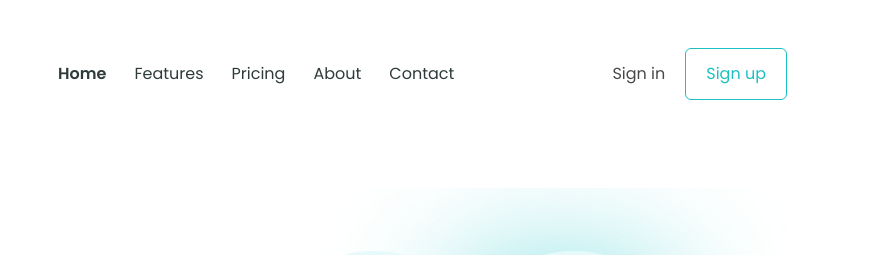
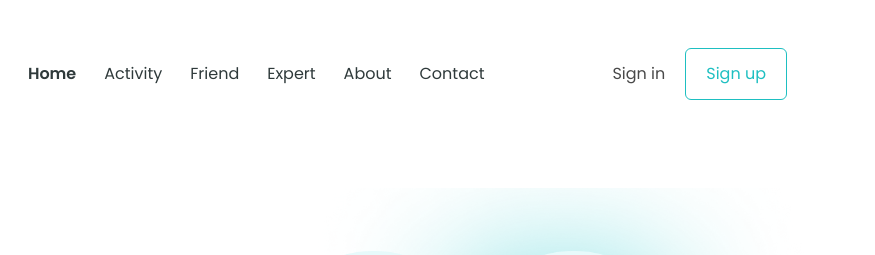
Before and after one commit to ilzamafif/yh, a plain HTML site: page index.html in a window 1280 px wide. Shown: the top 255 px of the page, 405-1280 px from the left. Drawn offline with Linux system fonts and the light colour scheme.

Commit message:
perubahan link navbar

```diff
--- a/index.html
+++ b/index.html
@@ -38,10 +38,13 @@
                             <a class="nav-link _header_online_nav_link _active" href="#0">Home</a>
                         </li>
                         <li class="nav-item _header_online_nav_item">
-                            <a class="nav-link _header_online_nav_link" href="#0">Features</a>
+                            <a class="nav-link _header_online_nav_link" href="#0">Activity</a>
                         </li>
                         <li class="nav-item _header_online_nav_item">
-                            <a class="nav-link _header_online_nav_link" href="#0">Pricing</a>
+                            <a class="nav-link _header_online_nav_link" href="#0">Friend</a>
+                        </li>
+                        <li class="nav-item _header_online_nav_item">
+                            <a class="nav-link _header_online_nav_link" href="#0">Expert</a>
                         </li>
                         <li class="nav-item _header_online_nav_item">
                             <a class="nav-link _header_online_nav_link" href="#0">About</a>
@@ -125,7 +128,7 @@
                                 </div>
                                 <div class="_feature_online_content_txt">
                                     <h4 class="_feature_online_content_title">Discuss</h4>
-                                    <p class="_feature_online_content_para">Conversation with teachers or another students about task or any other thing</p>
+                                    <p class="_feature_online_content_para">Tutorial meditasi dengan panduan yang mudah diikuti dimanapun kamu berada<</p>
                                 </div>
                             </div>
                         </div>
@@ -136,7 +139,7 @@
                                 </div>
                                 <div class="_feature_online_content_txt">
                                     <h4 class="_feature_online_content_title">Task</h4>
-                                    <p class="_feature_online_content_para">We give every of our students task for gathering knowledge at home</p>
+                                    <p class="_feature_online_content_para">Tutorial meditasi dengan panduan yang mudah diikuti dimanapun kamu berada<</p>
                                 </div>
                             </div>
                         </div>
```
